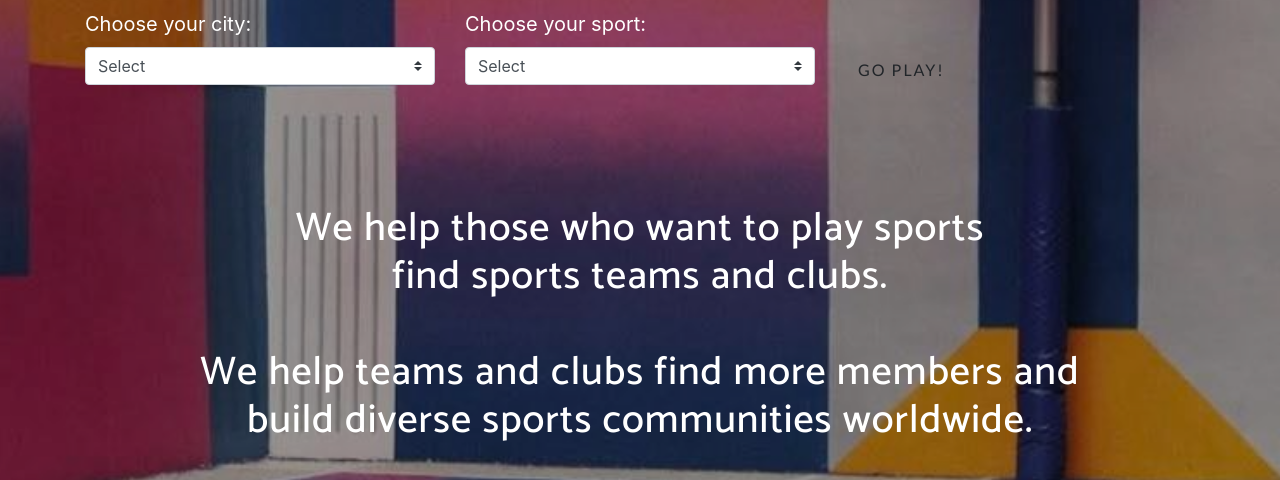
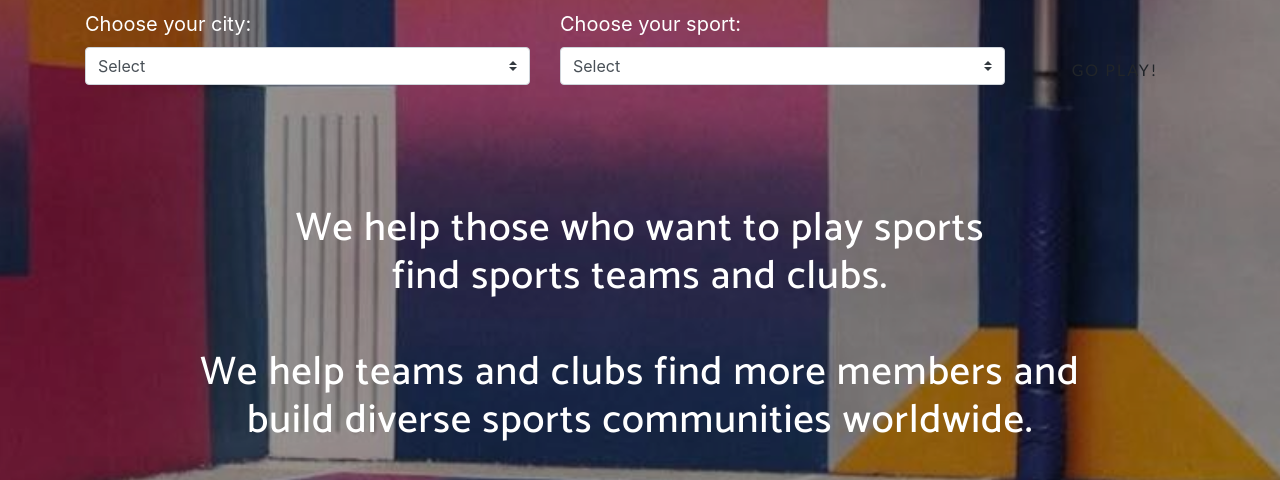
Before and after one commit to krapivaa/UI_front_page_Wamsport, a website with bundled scripts: page index.html in a window 1280 px wide. Shown: the part 345-825 px from the top of the page. Built offline with nearby package versions, Linux system fonts and the light colour scheme; a web font is replaced by a local one.

Commit message:
first page changes

```diff
--- a/index.html
+++ b/index.html
@@ -80,7 +80,7 @@
           <form>
             <div class="row">
 
-              <div class="col col-12 col-md-4">
+              <div class="col col-12 col-lg-5 ">
               <!-- <input type="text" class="form-control" placeholder="First name"> -->
                 <label class="my-1 mr-2" for="inlineFormCustomSelectPref" style="max-width: none; color: #fff; font-size: 20px;">Choose your city:</label>
                   <select class="custom-select my-1 mr-sm-2" id="inlineFormCustomSelectPref">
@@ -92,7 +92,7 @@
                    </select>
               </div>
 
-              <div class="col col-12 col-md-4 mb-3">
+              <div class="col col-12 col-lg-5 mb-3">
               <!-- <input type="text" class="form-control" placeholder="Last name"> -->
                 <label class="my-1 mr-2" for="inlineFormCustomSelectPref" style="max-width: none; color: #fff; font-size: 20px;">Choose your sport:</label>
                   <select class="custom-select my-1 mr-sm-2" id="inlineFormCustomSelectPref">
@@ -104,9 +104,9 @@
                   </select>
                </div>
 
-               <div class="col col-12 col-md-4 d-flex align-items-end mb-3">
+               <div class="col col-12 col-lg-2 d-flex align-items-end justify-content-center mb-3 ">
                  <!-- class="btn btn-primary my-1  -->
-                 <button type="submit"  class="btn btn-outline btn-xl js-scroll-trigger">GO PLAY!</button>
+                 <button type="submit"  class="btn btn-outline btn-xl js-scroll-trigger w-auto ">GO&nbsp;PLAY!</button>
                  <!-- <a href="#download" class="btn btn-outline btn-xl js-scroll-trigger">SUBMIT</a> -->
                </div>
 
--- a/scss/_wamsport-style.scss
+++ b/scss/_wamsport-style.scss
@@ -1,10 +1,20 @@
 
-section.Wcover {
+section.cta.Wcover {
     background-image: url('../img/cover3.jpg');
+    padding: 150px 0;
     .overlay {
         background-color: fade-out(black, .6);
     }
 }
+
+@media(min-width: 992px) {
+   section.cta.Wcover {
+    padding: 250px 0;
+   }
+}
+
+
+
 
 section.balls {
     background-image: url('../img/balls.jpg');
```
Also changed, not shown: css/new-age.css, css/new-age.min.css.
